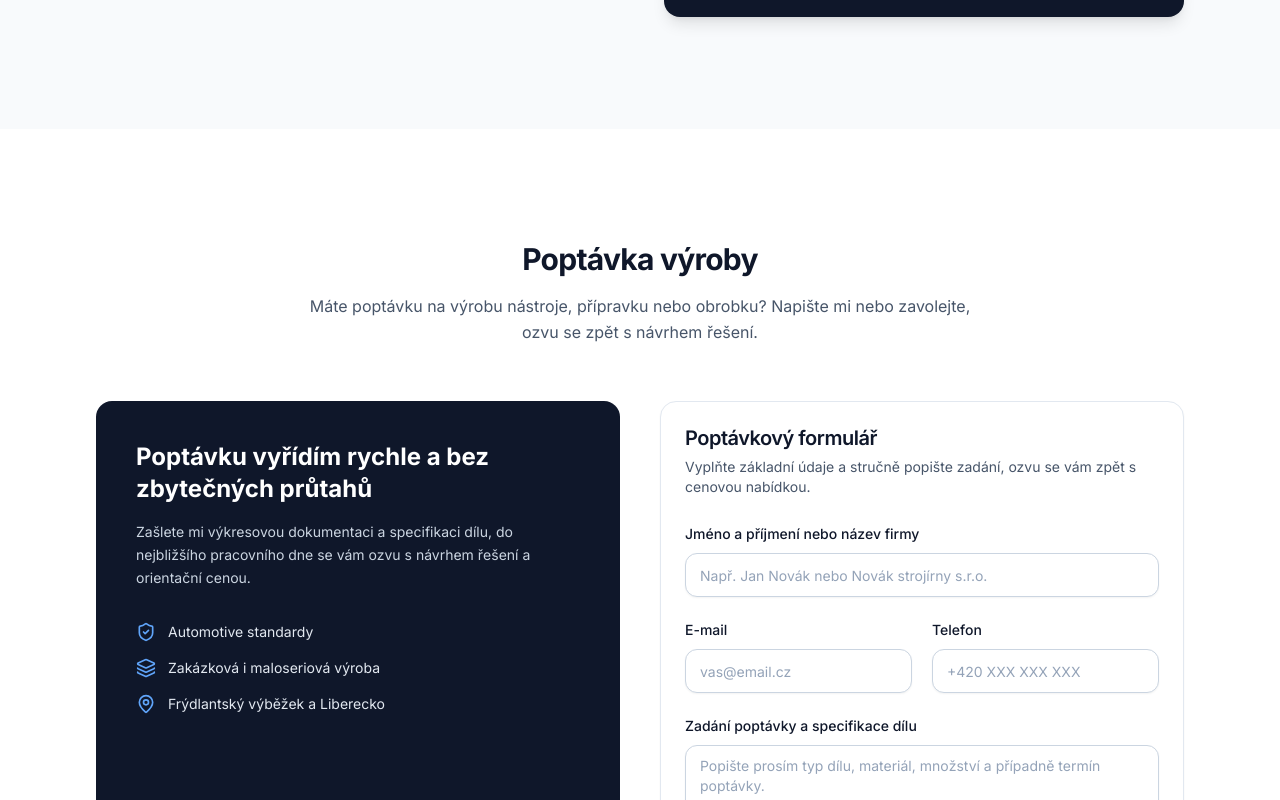
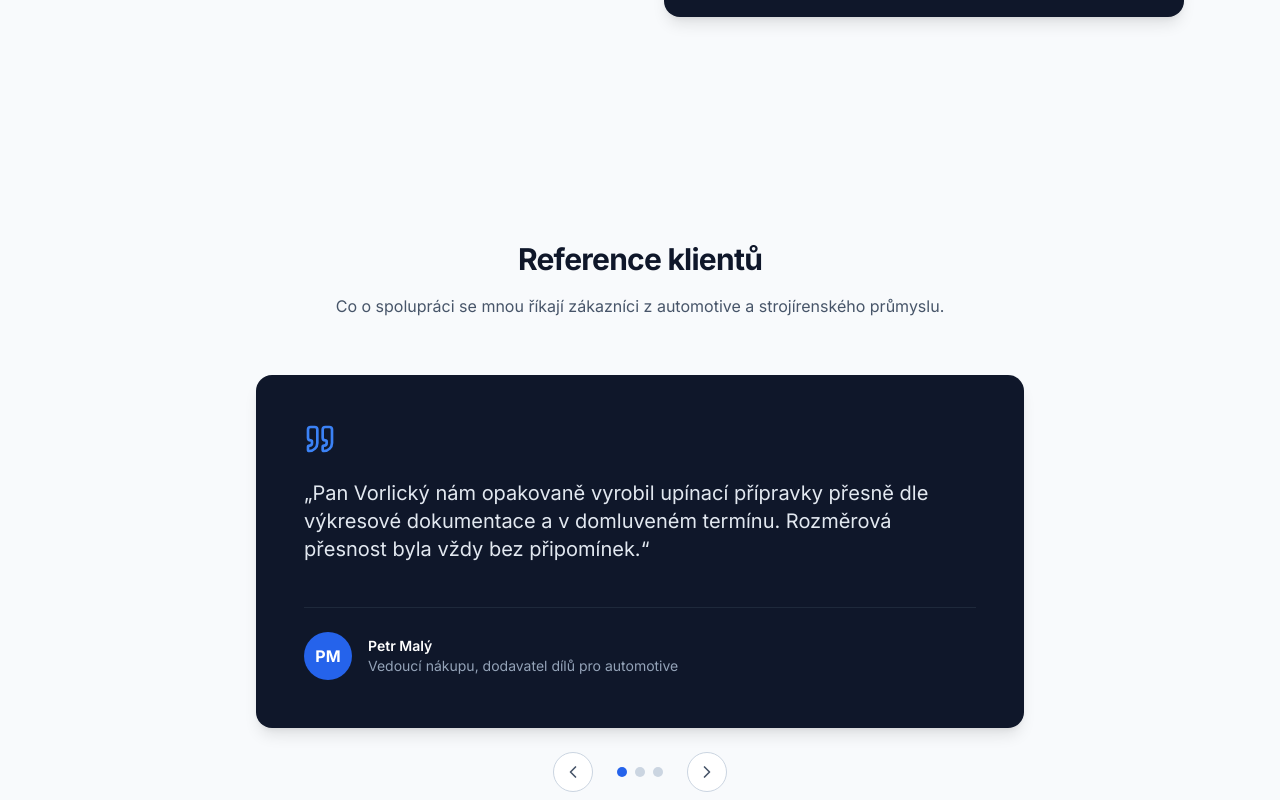
Before and after one commit to L1xor/Vorlick-, a Next.js app: page / in a window 1280 px wide. Shown: the part 2820-3620 px from the top of the page. Built offline with nearby package versions, Linux system fonts and the light colour scheme.

Commit message:
reference

```diff
--- a/src/app/page.tsx
+++ b/src/app/page.tsx
@@ -3,6 +3,7 @@ import Footer from "@/components/layout/Footer";
 import HeroSection from "@/components/sections/HeroSection";
 import ServicesSection from "@/components/sections/ServicesSection";
 import PrecisionSection from "@/components/sections/PrecisionSection";
+import ReferencesSection from "@/components/sections/ReferencesSection";
 import ContactSection from "@/components/sections/ContactSection";
 
 export default function Home() {
@@ -13,6 +14,7 @@ export default function Home() {
         <HeroSection />
         <ServicesSection />
         <PrecisionSection />
+        <ReferencesSection />
         <ContactSection />
       </main>
       <Footer />
--- /dev/null
+++ b/src/components/sections/ReferencesSection.tsx
@@ -0,0 +1,140 @@
+"use client";
+
+import { useCallback, useEffect, useState } from "react";
+import { ChevronLeft, ChevronRight, Quote } from "lucide-react";
+
+import { cn } from "@/lib/utils";
+
+/**
+ * Datový model jedné reference klienta.
+ */
+interface Testimonial {
+  id: string;
+  name: string;
+  role: string;
+  quote: string;
+}
+
+const TESTIMONIALS: Testimonial[] = [
+  {
+    id: "reference-01",
+    name: "Petr Malý",
+    role: "Vedoucí nákupu, dodavatel dílů pro automotive",
+    quote:
+      "Pan Vorlický nám opakovaně vyrobil upínací přípravky přesně dle výkresové dokumentace a v domluveném termínu. Rozměrová přesnost byla vždy bez připomínek.",
+  },
+  {
+    id: "reference-02",
+    name: "Ing. Jana Kovářová",
+    role: "Technoložka, strojírenská výroba",
+    quote:
+      "Cením si zejména flexibility při menších zakázkách. I na kusovou výrobu speciálního nástroje reagoval pan Vorlický rychle a s odborným přístupem.",
+  },
+  {
+    id: "reference-03",
+    name: "Tomáš Novotný",
+    role: "Majitel výrobní firmy, Liberecký kraj",
+    quote:
+      "Broušení a renovaci našich řezných nástrojů řešíme s panem Vorlickým dlouhodobě. Nástroje se nám vrací v kvalitě, na kterou se dá spolehnout.",
+  },
+];
+
+function getInitials(name: string): string {
+  return name
+    .split(" ")
+    .filter((part) => part.length > 0 && part[0] === part[0].toUpperCase())
+    .slice(0, 2)
+    .map((part) => part[0])
+    .join("");
+}
+
+export default function ReferencesSection() {
+  const [activeIndex, setActiveIndex] = useState(0);
+
+  const goTo = useCallback((index: number) => {
+    setActiveIndex((index + TESTIMONIALS.length) % TESTIMONIALS.length);
+  }, []);
+
+  useEffect(() => {
+    const timer = setInterval(() => {
+      setActiveIndex((prev) => (prev + 1) % TESTIMONIALS.length);
+    }, 7000);
+
+    return () => clearInterval(timer);
+  }, []);
+
+  const active = TESTIMONIALS[activeIndex];
+
+  return (
+    <section className="bg-slate-50 py-20 sm:py-28">
+      <div className="mx-auto max-w-6xl px-4 sm:px-6 lg:px-8">
+        <div className="mx-auto max-w-2xl text-center">
+          <h2 className="text-2xl font-bold tracking-tight text-slate-900 sm:text-3xl">
+            Reference klientů
+          </h2>
+          <p className="mt-4 text-base leading-relaxed text-slate-600">
+            Co o spolupráci se mnou říkají zákazníci z automotive a
+            strojírenského průmyslu.
+          </p>
+        </div>
+
+        <div className="mx-auto mt-14 max-w-3xl">
+          <div className="relative overflow-hidden rounded-2xl bg-slate-900 p-8 text-white shadow-lg sm:p-12">
+            <Quote className="h-8 w-8 text-blue-500" aria-hidden="true" />
+
+            <p className="mt-6 min-h-[6rem] text-lg leading-relaxed text-slate-200 sm:text-xl">
+              „{active.quote}“
+            </p>
+
+            <div className="mt-8 flex items-center gap-4 border-t border-slate-800 pt-6">
+              <div className="flex h-12 w-12 flex-shrink-0 items-center justify-center rounded-full bg-blue-600 text-base font-bold text-white">
+                {getInitials(active.name)}
+              </div>
+              <div>
+                <p className="text-sm font-semibold text-white">
+                  {active.name}
+                </p>
+                <p className="text-sm text-slate-400">{active.role}</p>
+              </div>
+            </div>
+          </div>
+
+          <div className="mt-6 flex items-center justify-center gap-6">
+            <button
+              type="button"
+              onClick={() => goTo(activeIndex - 1)}
+              aria-label="Předchozí reference"
+              className="flex h-10 w-10 items-center justify-center rounded-full border border-slate-300 bg-white text-slate-600 transition-colors hover:border-blue-300 hover:text-blue-600"
+            >
+              <ChevronLeft className="h-5 w-5" />
+            </button>
+
+            <div className="flex items-center gap-2">
+              {TESTIMONIALS.map((testimonial, index) => (
+                <button
+                  key={testimonial.id}
+                  type="button"
+                  onClick={() => goTo(index)}
+                  aria-label={`Zobrazit referenci ${index + 1}`}
+                  className={cn(
+                    "h-2.5 w-2.5 rounded-full transition-colors",
+                    index === activeIndex ? "bg-blue-600" : "bg-slate-300"
+                  )}
+                />
+              ))}
+            </div>
+
+            <button
+              type="button"
+              onClick={() => goTo(activeIndex + 1)}
+              aria-label="Další reference"
+              className="flex h-10 w-10 items-center justify-center rounded-full border border-slate-300 bg-white text-slate-600 transition-colors hover:border-blue-300 hover:text-blue-600"
+            >
+              <ChevronRight className="h-5 w-5" />
+            </button>
+          </div>
+        </div>
+      </div>
+    </section>
+  );
+}
```
